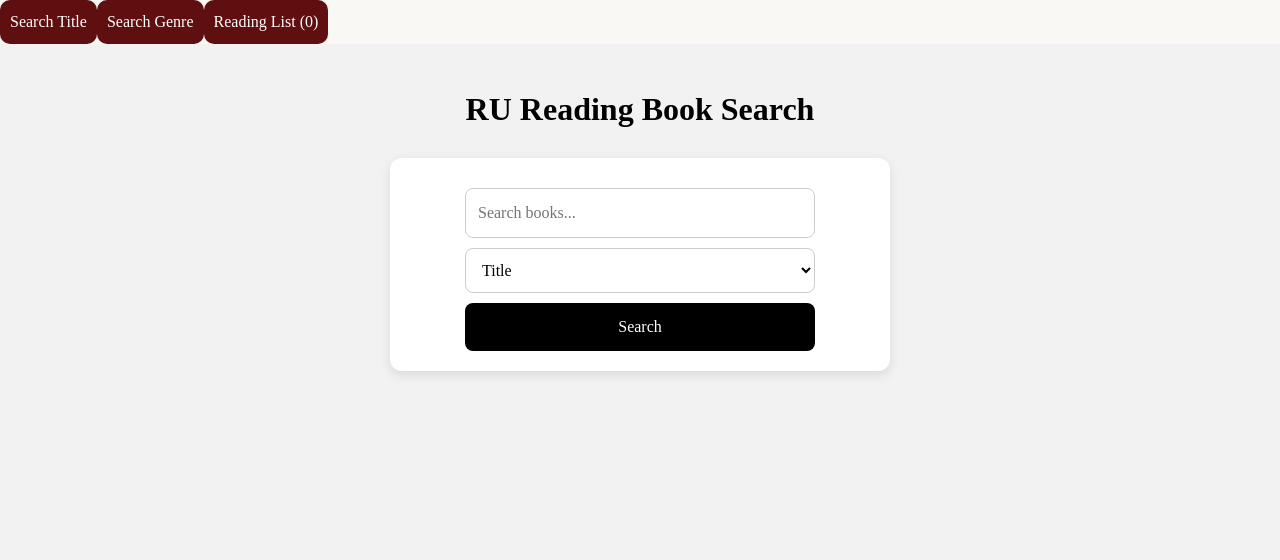
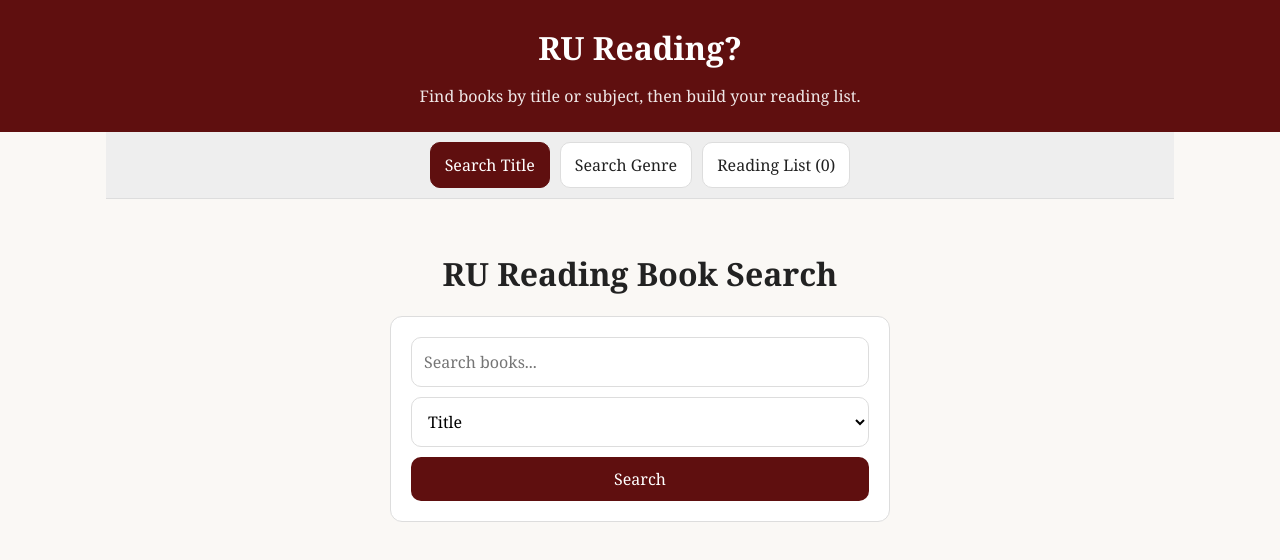
Before and after one commit to s-mup/RU-Reading, a React (Vite) app in the folder RU-Reading/: page / in a window 1280 px wide. Shown: the top 560 px of the page. Built offline with nearby package versions, Linux system fonts and the light colour scheme.

Commit message:
working code

```diff
--- a/RU-Reading/src/Genre.css
+++ b/RU-Reading/src/Genre.css
@@ -13,126 +13,74 @@
 html, body, #root { height: 100%; }
 body {
   margin: 0;
-  font-family: Georgia, 'Times New Roman', Times, serif
+  font-family: Georgia, 'Times New Roman', Times, serif; /* <-- fixed missing semicolon */
   color: var(--ink);
   background: var(--bg);
   line-height: 1.5;
 }
 
-.app {
-  max-width: 980px;
+/* App container */
+.app-container {
+  max-width: 1100px;
   margin: 0 auto;
-  padding: 24px;
+  padding: 0 16px 24px;
 }
 
-/* Header */
+/* Header (maroon banner) */
 header {
   background: var(--brand);
   color: #fff;
   text-align: center;
   padding: 24px 16px;
   border-radius: 0px;
+}
+header h1 { margin: 0 0 12px; }
+header p { margin: 0; opacity: 0.9; }
+
+/* Tabs under the banner */
+.navbar {
+  display: flex;
+  gap: 10px;
+  justify-content: center;
+  background: #eee;
+  padding: 10px;
+  border-bottom: 1px solid var(--border);
+}
+.navbar button {
+  background: #fff;
+  color: var(--ink);
+  border: 1px solid var(--border);
+  border-radius: 10px;
+  padding: 10px 14px;
+  cursor: pointer;
+}
+.navbar button:hover {
+  background: #f8f8f8;
+}
+.navbar .active {
+  background: var(--brand);
+  color: #fff;
+  border-color: var(--brand);
+}
+
+/* Main content area */
+.content {
+  margin-top: 20px;
+}
+
+/* Shared page/title wrappers */
+.page {
+  min-height: 40vh;
+  padding: 10px;
+  text-align: center;
+}
+.title {
+  font-size: 2rem;
+  font-weight: bold;
   margin-bottom: 18px;
 }
-header h1 { margin: 0 0 12px;}
-header p { margin: 0; opacity: 0.9; }
 
-/* Nav */
-nav ul {
-  list-style: none;
-  margin: 12px 0 24px;
-  padding: 0;
-  background: #333;
-  border-radius: 0px;
-  display: flex;
-  justify-content: center;
-  gap: 8px;
-  overflow: hidden;
-}
-nav ul li a {
-  display: block;
-  color: #fff;
-  text-decoration: none;
-  padding: 10px 14px;
-}
-nav ul li a:hover { background: #555; }
-
-/* Sections */
-main { display: grid; gap: 28px; }
-section {
-  background: var(--card);
-  border: 1px solid var(--border);
-  border-radius: 12px;
-  padding: 18px;
-}
-section h2 { margin-top: 0; }
-
-/* Like button (About section) */
-.like-button {
-  margin-top: 10px;
-  border: 1px solid var(--brand);
-  background: #fff;
-  color: var(--brand);
-  padding: 8px 12px;
-  border-radius: 10px;
-  cursor: pointer;
-}
-.like-button:hover { background: rgba(30,108,255,0.08); }
-
-/* Services */
-.service-container {
-  display: flex;
-  flex-wrap: wrap;
-  gap: 16px;
-}
-.service-box {
-  background: var(--card);
-  border: 1px solid var(--border);
-  border-radius: 12px;
-  padding: 14px;
-  width: clamp(220px, 30%, 280px);
-}
-.service-box h3 { margin: 0 0 8px; }
-
-/* Projects */
-.project-item {
-  background: var(--card);
-  border: 1px solid var(--border);
-  border-radius: 12px;
-  padding: 14px;
-  margin-bottom: 12px;
-}
-.project-item h3 { margin: 0 0 6px; }
-.project-item p { margin: 6px 0; }
-
-/* Works (API results) */
-.works {
-  list-style: none;
-  padding: 0;
-  margin: 0;
-  display: grid;
-  gap: 14px;
-}
-.work {
-  display: grid;
-  grid-template-columns: 120px 1fr;
-  gap: 12px;
-  align-items: start;
-  background: var(--card);
-  border: 1px solid var(--border);
-  border-radius: 12px;
-  padding: 12px;
-}
-.work h3 { margin: 0 0 6px; }
-.work p { margin: 4px 0; color: var(--muted); }
-.work img {
-  width: 120px;
-  height: auto;
-  border-radius: 8px;
-  border: 1px solid var(--border);
-}
-
-/* Form (Contact or Subject search) */
+/* Generic form controls (search box, selects, buttons) */
 form {
   display: grid;
   gap: 10px;
@@ -147,7 +95,6 @@ input, textarea, select, button {
   font: inherit;
   background: #fff;
 }
-textarea { resize: vertical; min-height: 80px; }
 button {
   background: var(--brand);
   color: #fff;
@@ -157,22 +104,57 @@ button {
 button:hover { background: var(--brand-dark); }
 button[disabled] { opacity: 0.6; cursor: not-allowed; }
 
+/* Card grid used by search, genre, and reading list */
+.results {
+  display: grid;
+  grid-template-columns: repeat(auto-fill, minmax(160px, 1fr));
+  gap: 20px;
+  padding: 10px;
+}
+.book {
+  background: #fff;
+  padding: 14px;
+  border-radius: 12px;
+  border: 1px solid var(--border);
+  box-shadow: 0 4px 12px rgba(0,0,0,0.06);
+  text-align: center;
+}
+.book img {
+  width: 100%;
+  height: 230px;
+  object-fit: cover;
+  border-radius: 8px;
+  margin-bottom: 12px;
+  border: 1px solid var(--border);
+}
+.book h3 {
+  font-size: 1rem;
+  margin: 6px 0;
+  font-weight: bold;
+}
+.book .author {
+  font-size: 0.9rem;
+  color: #444;
+}
+.book .year {
+  font-size: 0.85rem;
+  color: #777;
+}
+
 /* Feedback */
 .error { color: #b00020; }
 .muted { color: var(--muted); }
 
-/* Footer */
-footer {
-  text-align: center;
-  color: #fff;
-  background: #333;
-  border-radius: 10px;
-  padding: 12px;
-  margin-top: 18px;
+/* Legacy sections / responsiveness (kept from your file) */
+main { display: grid; gap: 28px; }
+section {
+  background: var(--card);
+  border: 1px solid var(--border);
+  border-radius: 12px;
+  padding: 18px;
 }
+section h2 { margin-top: 0; }
 
-/* Responsive tweaks */
 @media (max-width: 700px) {
-  .work { grid-template-columns: 1fr; }
-  nav ul { flex-wrap: wrap; padding: 6px; }
+  .navbar { flex-wrap: wrap; }
 }
--- a/RU-Reading/src/Home.css
+++ /dev/null
@@ -1,34 +0,0 @@
-.home-page {
-  min-height: 100vh;
-  background: #f5f5f5;
-  text-align: center;
-  padding-top: 80px;
-}
-
-.home-title {
-  font-size: 2.3rem;
-  font-weight: bold;
-  margin-bottom: 40px;
-}
-
-.nav-buttons {
-  display: flex;
-  flex-direction: column;
-  align-items: center;
-  gap: 20px;
-}
-
-.nav-btn {
-  text-decoration: none;
-  background: black;
-  color: white;
-  padding: 14px 20px;
-  width: 250px;
-  border-radius: 10px;
-  font-size: 1.1rem;
-  transition: 0.2s;
-}
-
-.nav-btn:hover {
-  background: #333;
-}
--- a/RU-Reading/src/Home.jsx
+++ b/RU-Reading/src/Home.jsx
@@ -1,30 +1,11 @@
-import { Link } from "react-router-dom";
-import "./Home.css";
-
-/*export default function Home() {
-  return (
-    <div className="home-page">
-      <h1 className="home-title">Welcome</h1>
-
-      <div className="nav-buttons">
-        <Link to="/genre" className="nav-btn">
-          Browse by Genre
-        </Link>
-
-        <Link to="/books" className="nav-btn">
-          Book Search
-        </Link>
-      </div>
-    </div>
-  );
-}*/
 import { useState, useEffect } from "react";
+import "./Genre.css";               // unify styling here
 import SearchBook from "./SearchBook";
 import Genre from "./Genre";
 import ReadingList from "./ReadingList";
 
 export default function Home() {
-  // 1. CHANGE DEFAULT: Start directly on "search" instead of "home"
+  // Default to Search Title tab
   const [currentTab, setCurrentTab] = useState("search");
   const [readingList, setReadingList] = useState([]);
 
@@ -51,8 +32,13 @@ export default function Home() {
   };
 
   return (
+    <>
+      <header>
+        <h1>RU Reading?</h1>
+        <p>Find books by title or subject, then build your reading list.</p>
+      </header>
+
       <div className="app-container">
-      {/* 2. UPDATE NAV: Removed the "Home" button */}
         <nav className="navbar">
           <button
             className={currentTab === 'search' ? 'active' : ''}
@@ -76,7 +62,6 @@ export default function Home() {
           </button>
         </nav>
 
-      {/* 3. CONTENT AREA: Removed the "Home" welcome message block */}
         <div className="content">
           {currentTab === "search" && (
             <SearchBook addToReadingList={addToReadingList} />
@@ -91,5 +76,6 @@ export default function Home() {
           )}
         </div>
       </div>
+    </>
   );
 }
--- a/RU-Reading/src/SearchBook.css
+++ /dev/null
@@ -1,88 +0,0 @@
-.page {
-  min-height: 100vh;
-  background: #f2f2f2;
-  padding: 20px;
-  text-align: center;
-}
-
-.title {
-  font-size: 2rem;
-  font-weight: bold;
-  margin-bottom: 25px;
-}
-
-.search-box {
-  background: white;
-  padding: 20px;
-  border-radius: 12px;
-  width: 90%;
-  max-width: 500px;
-  margin: 0 auto 30px;
-  box-shadow: 0 4px 12px rgba(0,0,0,0.1);
-}
-
-.search-box input,
-.search-box select {
-  width: 80%;
-  max-width: 350px;
-  padding: 12px;
-  margin: 10px auto;
-  display: block;
-  border: 1px solid #ccc;
-  border-radius: 8px;
-  font-size: 1rem;
-}
-
-
-.search-box button {
-  width: 80%;
-  max-width: 350px;
-  padding: 12px;
-  margin: 10px auto 0;
-  display: block;
-  background: black;
-  color: white;
-  border-radius: 8px;
-  border: none;
-  font-size: 1rem;
-  cursor: pointer;
-}
-
-.results {
-  display: grid;
-  grid-template-columns: repeat(auto-fill, minmax(160px, 1fr));
-  gap: 20px;
-  padding: 20px;
-}
-
-.book {
-  background: white;
-  padding: 15px;
-  border-radius: 12px;
-  box-shadow: 0 4px 12px rgba(0,0,0,0.1);
-  text-align: center;
-}
-
-.book img {
-  width: 100%;
-  height: 230px;
-  object-fit: cover;
-  border-radius: 8px;
-  margin-bottom: 12px;
-}
-
-.book h3 {
-  font-size: 1rem;
-  margin: 6px 0;
-  font-weight: bold;
-}
-
-.book .author {
-  font-size: 0.9rem;
-  color: #444;
-}
-
-.book .year {
-  font-size: 0.85rem;
-  color: #777;
-}
--- a/RU-Reading/src/SearchBook.jsx
+++ b/RU-Reading/src/SearchBook.jsx
@@ -1,5 +1,4 @@
 import { useState, useEffect } from "react";
-import "./SearchBook.css";
 
 // Note: Pass 'addToReadingList' as a prop
 export default function SearchBook({ addToReadingList }) {
@@ -34,24 +33,28 @@ export default function SearchBook({ addToReadingList }) {
     <div className="page">
       <h1 className="title">RU Reading Book Search</h1>
 
-      <div className="search-box">
+      <div style={{ background: "#fff", padding: 20, borderRadius: 12, maxWidth: 500, margin: "0 auto 20px", border: "1px solid var(--border)" }}>
         <input
           placeholder="Search books..."
           value={query}
           onChange={(e) => setQuery(e.target.value)}
+          style={{ width: "100%", padding: 12, borderRadius: 10, border: "1px solid var(--border)", marginBottom: 10 }}
         />
-        <select value={type} onChange={(e) => setType(e.target.value)}>
+        <select
+          value={type}
+          onChange={(e) => setType(e.target.value)}
+          style={{ width: "100%", padding: 12, borderRadius: 10, border: "1px solid var(--border)", marginBottom: 10 }}
+        >
           <option value="title">Title</option>
           <option value="author">Author</option>
         </select>
-        <button onClick={searchBooks}>Search</button>
+        <button onClick={searchBooks} style={{ width: "100%" }}>Search</button>
       </div>
 
-      {loading && <p>Loading...</p>}
+      {loading && <p className="muted">Loading...</p>}
 
       <div className="results">
         {results.map((book, i) => {
-          // Calculate cover URL here so we can save it easily
           const coverUrl = book.cover_i
             ? `https://covers.openlibrary.org/b/id/${book.cover_i}-M.jpg`
             : "https://via.placeholder.com/128x180?text=No+Cover";
@@ -63,13 +66,10 @@ export default function SearchBook({ addToReadingList }) {
               <p className="author">
                 {book.author_name ? book.author_name[0] : "Unknown Author"}
               </p>
-
-              {/* NEW: Add to List Button */}
-
               <button
                 onClick={() =>
                   addToReadingList({
-                    key: book.key, // Unique ID from OpenLibrary
+                    key: book.key,
                     title: book.title,
                     author: book.author_name ? book.author_name[0] : "Unknown",
                     coverUrl: coverUrl,
```
Lines whose indentation alone changed are shown as unchanged.
